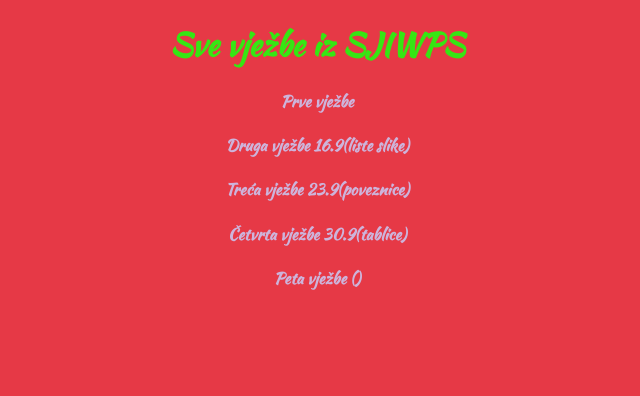
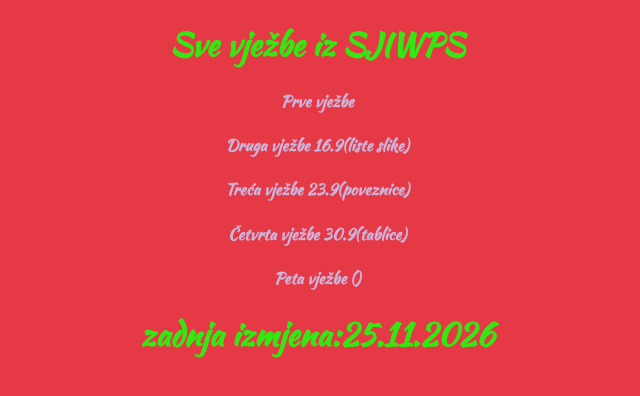
Before and after one commit to nikoc21/sjiwp, a plain HTML site: page index.html in a window 1280 px wide. Shown: the whole page, without its empty margins (323-963 px from the left). Drawn offline with Linux system fonts and the light colour scheme.

Commit message:
dodana izmjena!

```diff
--- a/index.html
+++ b/index.html
@@ -13,5 +13,6 @@
     <h4><a href="poveznice.html">Treća vježbe 23.9(poveznice)</a></h4>
     <h4><a href="tablice.html">Četvrta vježbe 30.9(tablice)</a></h4>
     <h4><a href="">Peta vježbe ()</a></h4>
+    <h1 align="bottom">zadnja izmjena:25.11.2026</h1>
 </body>
 </html>
```
